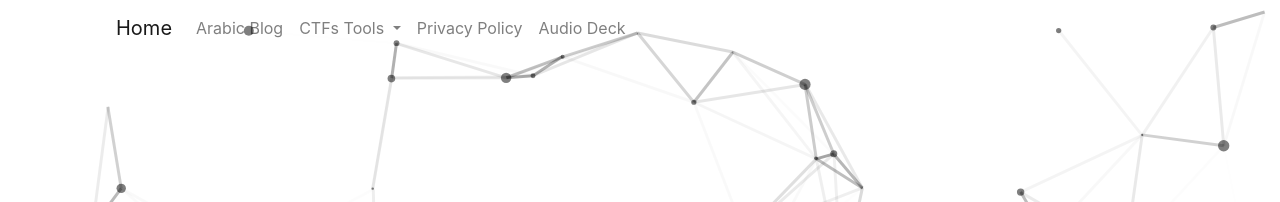
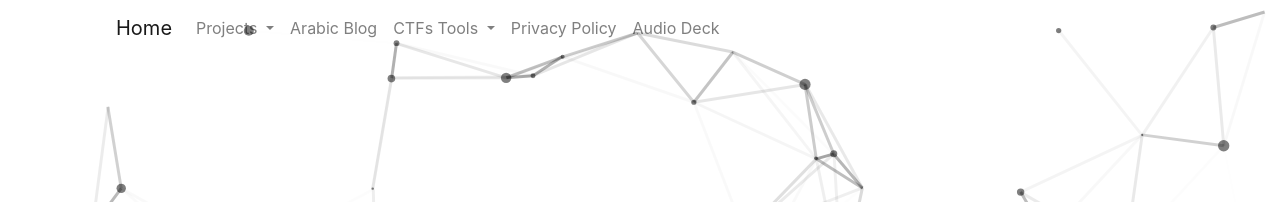
Before and after one commit to InfoXMax/informatiquemax, a plain HTML site: page index.html in a window 1280 px wide. Shown: the top 202 px of the page. Drawn offline with nearby package versions, Linux system fonts and the light colour scheme.

Commit message:
Update index.html
add projects

```diff
--- a/index.html
+++ b/index.html
@@ -52,6 +52,14 @@
     </button>
     <div class="collapse navbar-collapse" id="navbarNavDropdown">
       <ul class="navbar-nav">
+		          <li class="nav-item dropdown">
+          <a class="nav-link dropdown-toggle" href="#" id="githubPagesDropdown" role="button" data-bs-toggle="dropdown" aria-expanded="false">
+            Projects
+          </a>
+          <ul class="dropdown-menu" aria-labelledby="githubPagesDropdown" id="pages-list">
+            <li><a class="dropdown-item" href="#">Loading...</a></li>
+          </ul>
+        </li>
         <li class="nav-item">
           <a class="nav-link" href="https://blog.informatiquemax.com" target="_blank">Arabic Blog</a>
         </li>
```
